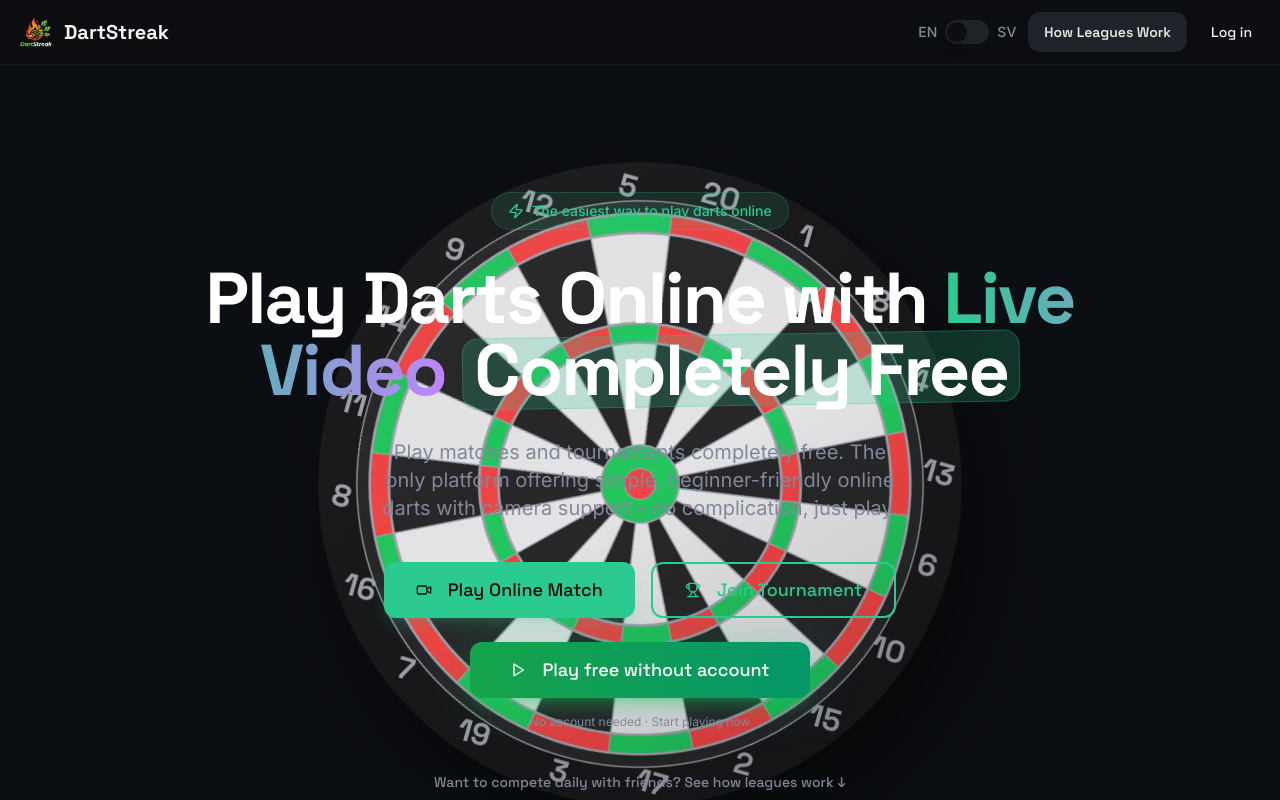
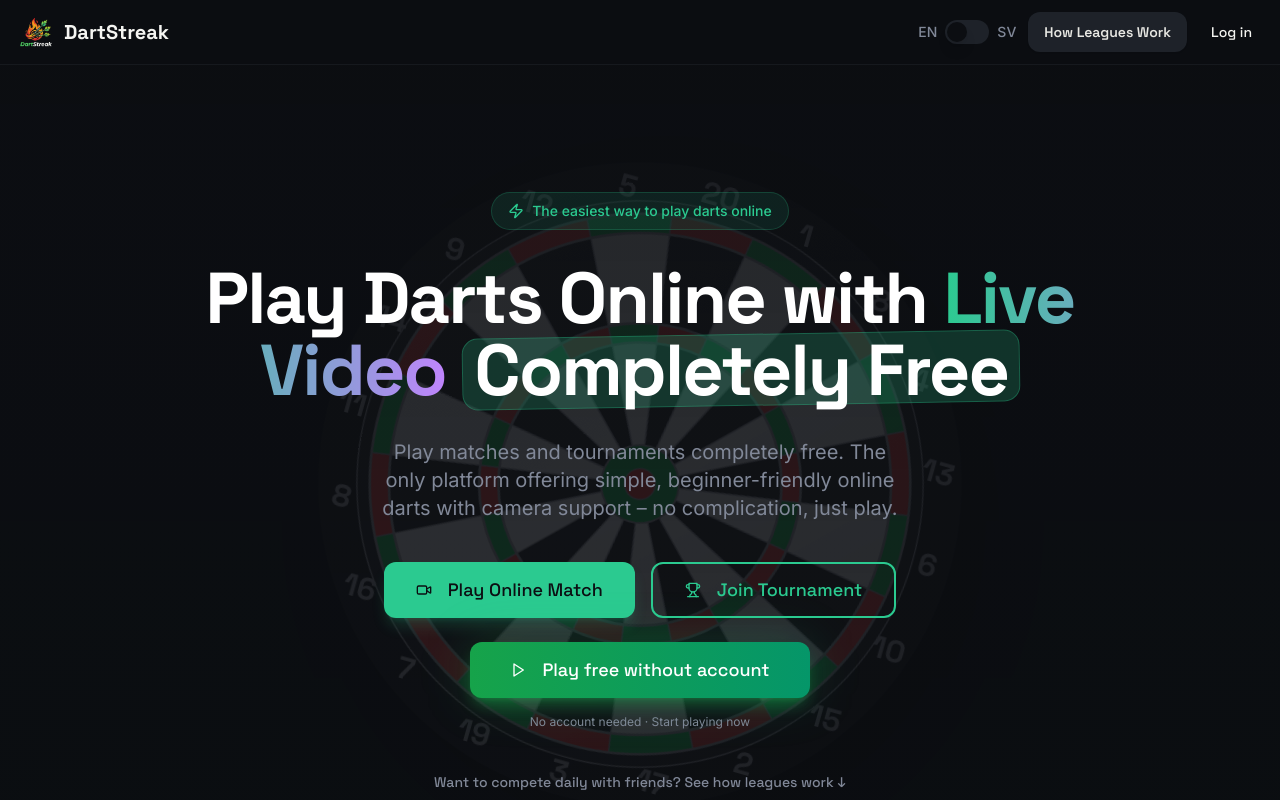
Before and after one commit to WilgotM/dartstreak-main, a React (Vite) app: page / in a window 1280 px wide. Shown: the top 800 px of the page. Built offline with nearby package versions, Linux system fonts and the light colour scheme.

Commit message:
fix: revert overlay z-index to 20 for optimal text contrast

```diff
--- a/src/components/HeroBackground.tsx
+++ b/src/components/HeroBackground.tsx
@@ -12,8 +12,8 @@ export function HeroBackground() {
     return (
         <div className="absolute inset-0 overflow-hidden pointer-events-none z-0" aria-hidden="true" style={{ perspective: '1200px' }}>
             {/* Background Gradient - Stronger overlay for text contrast while keeping board visible */}
-            <div className="absolute inset-0 bg-background/80 z-5" />
-            <div className="absolute inset-0 bg-gradient-to-t from-background via-transparent to-background/50 z-5" />
+            <div className="absolute inset-0 bg-background/80 z-20" />
+            <div className="absolute inset-0 bg-gradient-to-t from-background via-transparent to-background/50 z-20" />
 
             {/* 3D Scene Container - Centered and Fixed-ish */}
             <div
```
